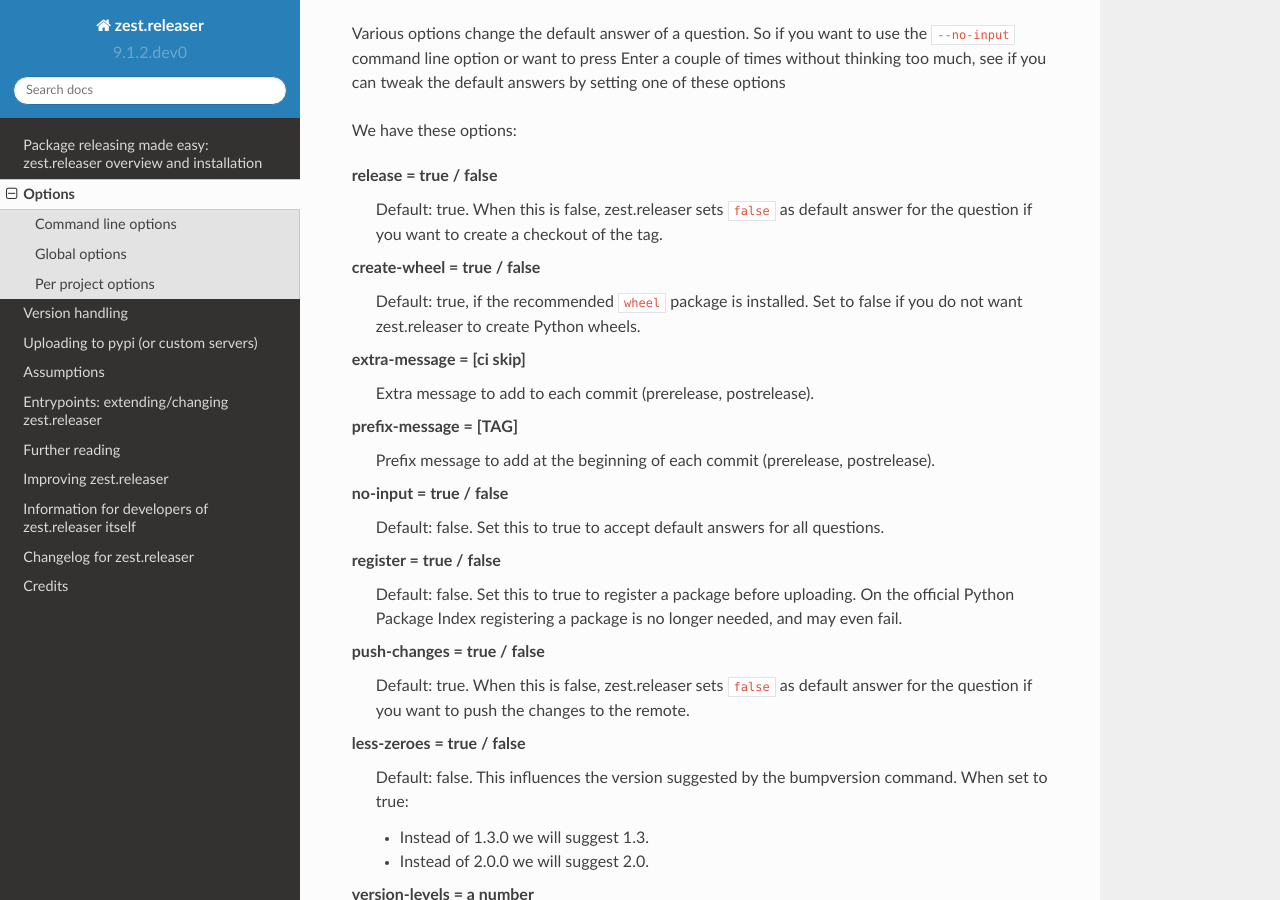
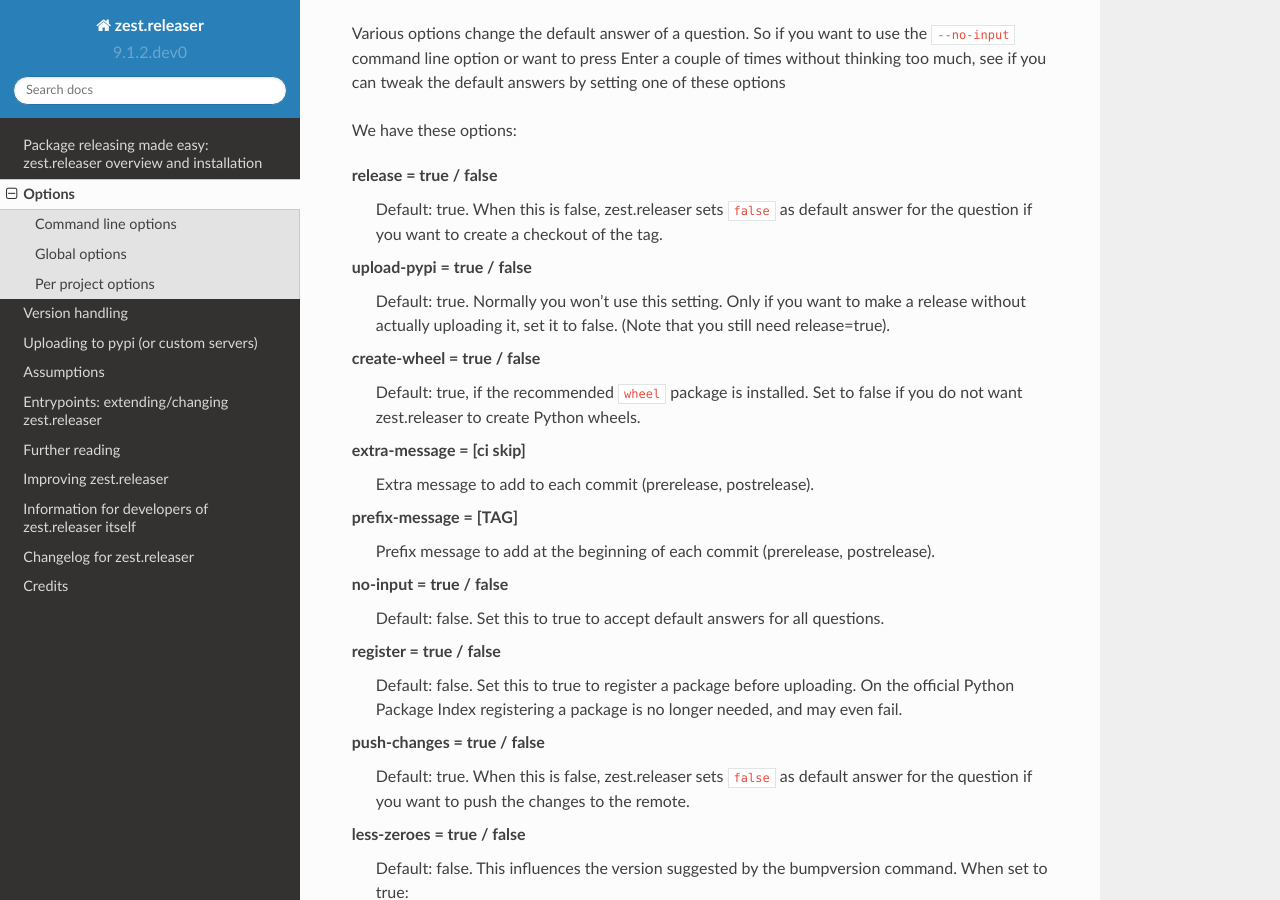
Before and after one commit to zestsoftware/zest.releaser, a Sphinx documentation site: the page built from doc/source/options.rst, in a window 1280 px wide and 900 px high, scrolled down 1492 px. Built offline with Sphinx 7.4.7 and the Read the Docs theme 2.0.0, drawn with Linux system fonts in a browser that asks for light colours.

Commit message:
Added documentation for upload-pypi

```diff
--- a/doc/source/options.rst
+++ b/doc/source/options.rst
@@ -82,6 +82,11 @@
     Default: true.  When this is false, zest.releaser sets ``false`` as
     default answer for the question if you want to create a checkout
     of the tag.
+
+upload-pypi = true / false
+    Default: true. Normally you won't use this setting. Only if you want to make a
+    release without actually uploading it, set it to false. (Note that you still need
+    release=true).
 
 create-wheel = true / false
     Default: true, if the recommended ``wheel`` package is installed.
```
